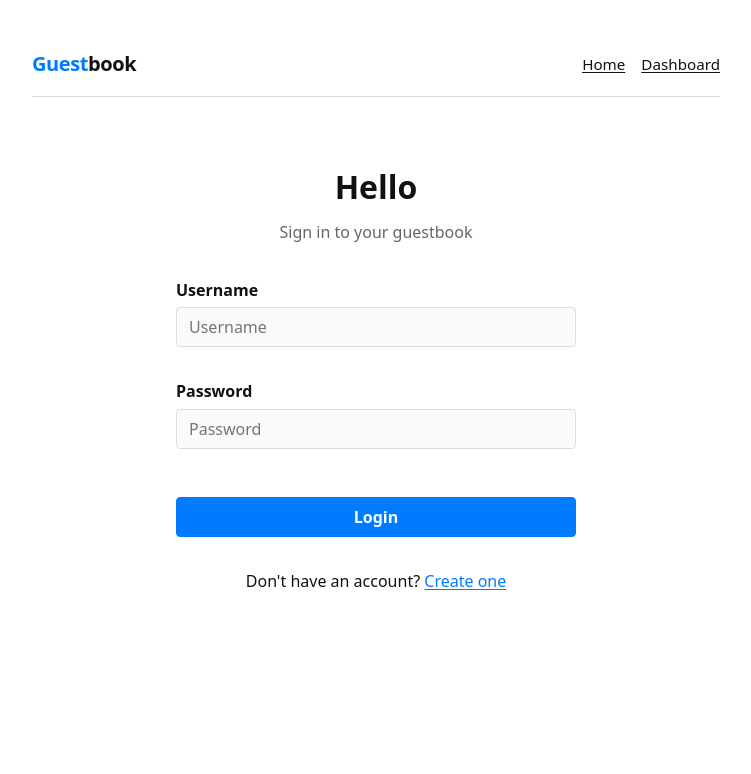
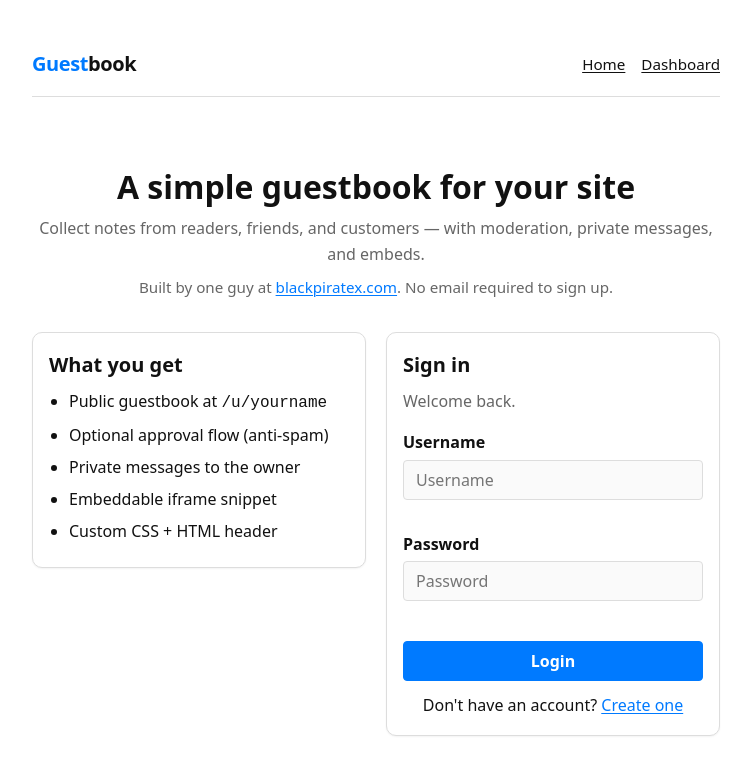
Before and after one commit to blackpirateapps/guestbook-service, a React (Vite) app: page / in a window 1280 px wide. Shown: the top 774 px of the page, without its empty margins (264-1015 px from the left). Built offline with nearby package versions, Linux system fonts and the light colour scheme.

Commit message:
Update homepage and allow embed CSS URL

```diff
--- a/src/index.css
+++ b/src/index.css
@@ -226,6 +226,45 @@ button.icon-button svg {
 
 .auth-wrapper {
   margin-top: 4rem;
+}
+
+.home-hero {
+  margin: 1rem 0 2rem 0;
+}
+
+.home-subtitle {
+  color: var(--text-muted);
+  margin: 0 0 0.5rem 0;
+}
+
+.home-meta {
+  color: var(--text-muted);
+  margin: 0;
+  font-size: 0.95rem;
+}
+
+.home-grid {
+  display: grid;
+  grid-template-columns: 1fr;
+  gap: 1.25rem;
+  margin-top: 1.5rem;
+}
+
+@media (min-width: 860px) {
+  .home-grid {
+    grid-template-columns: 1fr 1fr;
+    align-items: start;
+  }
+}
+
+.home-bullets {
+  margin: 0;
+  padding-left: 1.25rem;
+  color: var(--text-main);
+}
+
+.home-bullets li {
+  margin: 0.4rem 0;
 }
 
 .navbar {
--- a/src/pages/Auth.jsx
+++ b/src/pages/Auth.jsx
@@ -33,12 +33,37 @@ export default function Auth() {
 
   return (
     <div className="auth-wrapper">
-      <h1 className="text-center">{isLogin ? 'Hello' : 'Welcome'}</h1>
-      <p className="text-center" style={{ color: 'var(--text-muted)' }}>
-        {isLogin ? 'Sign in to your guestbook' : 'Create your guestbook'}
+      <header className="home-hero">
+        <h1 className="text-center" style={{ marginBottom: '0.25rem' }}>
+          A simple guestbook for your site
+        </h1>
+        <p className="text-center home-subtitle">
+          Collect notes from readers, friends, and customers — with moderation, private messages, and embeds.
+        </p>
+        <p className="text-center home-meta">
+          Built by one guy at <a href="https://blackpiratex.com" target="_blank" rel="noreferrer">blackpiratex.com</a>. No email required to sign up.
+        </p>
+      </header>
+
+      <div className="home-grid">
+        <div className="card">
+          <h3 style={{ marginTop: 0 }}>What you get</h3>
+          <ul className="home-bullets">
+            <li>Public guestbook at <code>/u/yourname</code></li>
+            <li>Optional approval flow (anti-spam)</li>
+            <li>Private messages to the owner</li>
+            <li>Embeddable iframe snippet</li>
+            <li>Custom CSS + HTML header</li>
+          </ul>
+        </div>
+
+        <div className="card">
+          <h3 style={{ marginTop: 0 }}>{isLogin ? 'Sign in' : 'Create an account'}</h3>
+          <p style={{ color: 'var(--text-muted)', marginBottom: '1rem' }}>
+            {isLogin ? 'Welcome back.' : 'Pick a username and password — that’s it.'}
           </p>
 
-      <form onSubmit={handleSubmit} style={{ maxWidth: '400px', margin: '2rem auto' }}>
+          <form onSubmit={handleSubmit} style={{ marginBottom: 0 }}>
             <div className="form-group">
               <label>Username</label>
               <input
@@ -61,13 +86,13 @@ export default function Auth() {
               />
             </div>
 
-        <button type="submit" style={{ width: '100%', marginTop: '1rem' }}>
+            <button type="submit" style={{ width: '100%', marginTop: '0.5rem' }}>
               {isLogin ? 'Login' : 'Sign Up'}
             </button>
           </form>
 
-      <div className="text-center">
-        <p>
+          <div className="text-center" style={{ marginTop: '0.75rem' }}>
+            <p style={{ marginBottom: 0 }}>
               {isLogin ? "Don't have an account? " : "Already have an account? "}
               <a
                 href="#"
@@ -78,5 +103,7 @@ export default function Auth() {
             </p>
           </div>
         </div>
+      </div>
+    </div>
   );
 }
--- a/src/pages/Dashboard.jsx
+++ b/src/pages/Dashboard.jsx
@@ -6,6 +6,7 @@ export default function Dashboard() {
   const [entries, setEntries] = useState([]);
   const [customCss, setCustomCss] = useState('');
   const [customHtml, setCustomHtml] = useState('');
+  const [embedCssUrl, setEmbedCssUrl] = useState('');
   const [requireApproval, setRequireApproval] = useState(false);
   const [origin, setOrigin] = useState('');
   const [replyingTo, setReplyingTo] = useState(null);
@@ -32,21 +33,28 @@ export default function Dashboard() {
       const data = await profileRes.json();
       setCustomCss(data.custom_css || '');
       setCustomHtml(data.custom_html || '');
+      setEmbedCssUrl(data.embed_css_url || '');
       setRequireApproval(data.require_approval === 1);
     }
   }
 
   async function saveSettings() {
-    await fetch('/api/profile', {
+    const res = await fetch('/api/profile', {
       method: 'PUT',
       headers: { 'Authorization': `Bearer ${token}` },
       body: JSON.stringify({
         custom_css: customCss,
         custom_html: customHtml,
+        embed_css_url: embedCssUrl,
         require_approval: requireApproval
       })
     });
-    alert('Settings saved!');
+    if (res.ok) {
+      alert('Settings saved!');
+    } else {
+      const data = await res.json().catch(() => ({}));
+      alert(data.error || 'Failed to save settings.');
+    }
   }
 
   async function deleteEntry(id) {
@@ -142,6 +150,18 @@ export default function Dashboard() {
           readOnly
           value={embedSnippet || 'Loading embed code...'}
         />
+        <div className="form-group" style={{ marginTop: '0.75rem' }}>
+          <label>Embed CSS URL (optional)</label>
+          <input
+            type="url"
+            placeholder="https://example.com/embed.css"
+            value={embedCssUrl}
+            onChange={e => setEmbedCssUrl(e.target.value)}
+          />
+          <p style={{ color: 'var(--text-muted)', marginBottom: 0 }}>
+            This stylesheet loads inside the iframe so you can style the embed independently. Must be publicly accessible over <code>https://</code>.
+          </p>
+        </div>
         <div className="actions-row">
           <button className="secondary icon-button" onClick={copyEmbedSnippet} disabled={!embedSnippet}>
             <IconCopy />
--- a/src/pages/PublicGuestbook.jsx
+++ b/src/pages/PublicGuestbook.jsx
@@ -23,6 +23,7 @@ export default function PublicGuestbook({ overrideUsername }) {
   const [entries, setEntries] = useState([]);
   const [customCss, setCustomCss] = useState('');
   const [customHtml, setCustomHtml] = useState('');
+  const [embedCssUrl, setEmbedCssUrl] = useState('');
 
   const [senderName, setSenderName] = useState('');
   const [senderWebsite, setSenderWebsite] = useState('');
@@ -83,6 +84,7 @@ export default function PublicGuestbook({ overrideUsername }) {
         const data = await res.json();
         setCustomCss(data.custom_css || '');
         setCustomHtml(data.custom_html || '');
+        setEmbedCssUrl(data.embed_css_url || '');
       }
     } catch (e) { console.error(e); }
   }
@@ -243,6 +245,9 @@ export default function PublicGuestbook({ overrideUsername }) {
         padding: isEmbed ? '1rem' : 0,
       }}
     >
+      {isEmbed && embedCssUrl && (
+        <link rel="stylesheet" href={embedCssUrl} />
+      )}
       <style>{`${embedBaseCss}\n${customCss}`}</style>
 
       <header style={{ marginBottom: '2rem' }}>
```
Also changed, not shown: api/profile.js (+28 -5 lines), 6 other files (tests, documents, lock files or other folders). Lines whose indentation alone changed are shown as unchanged.
